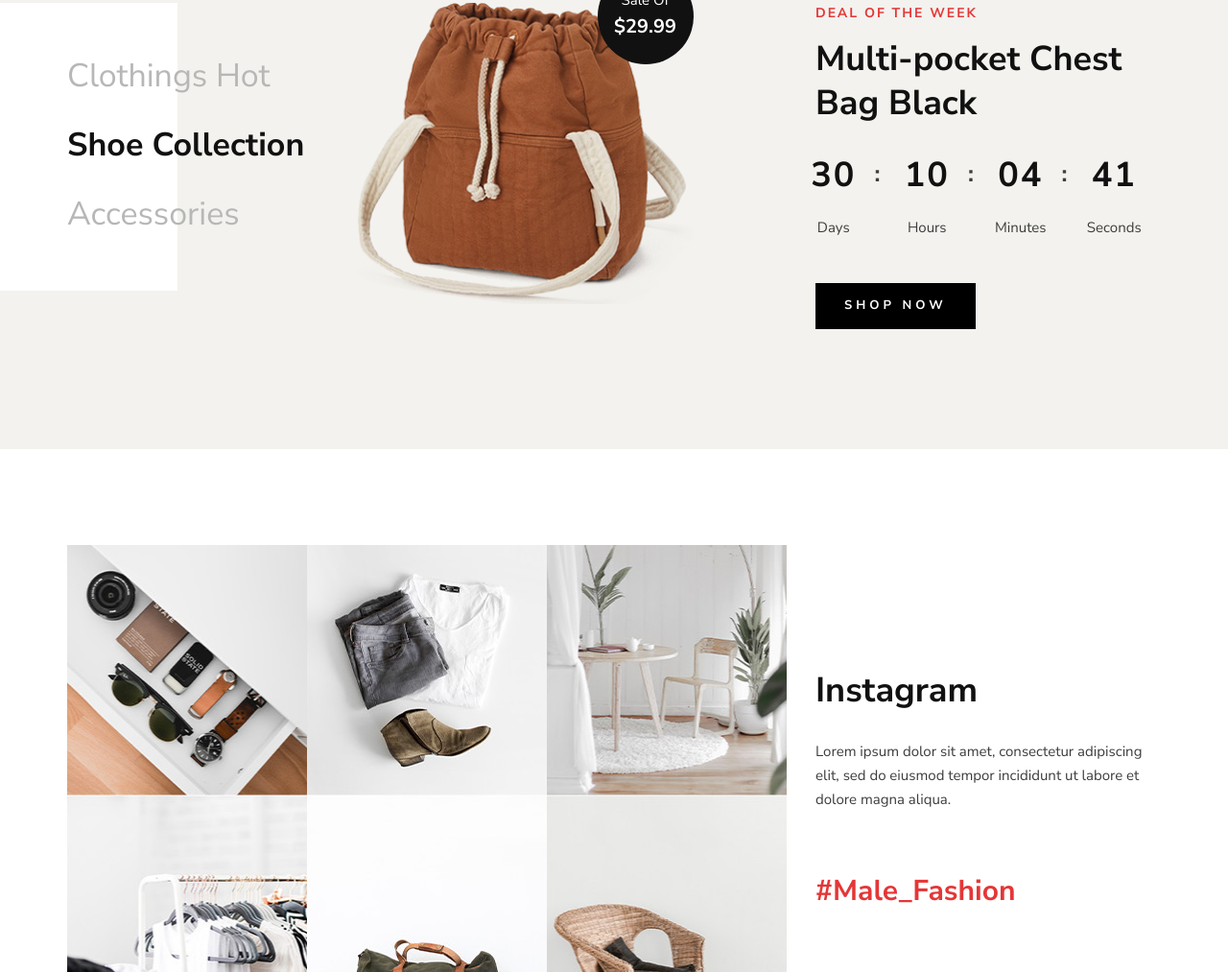
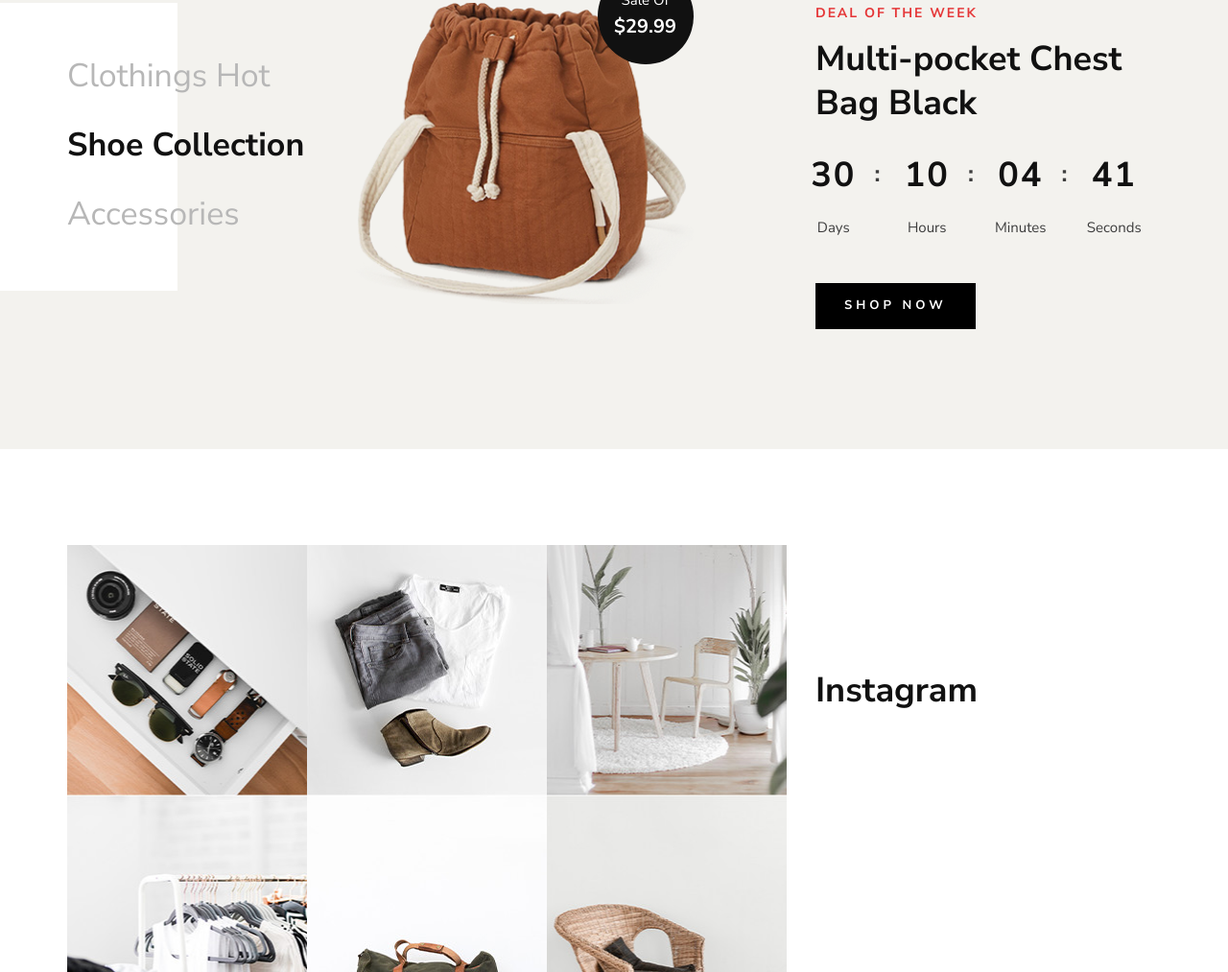
Before and after one commit to Derrick-Mulati/mullah-vogue, a plain HTML site: page index.html in a window 1280 px wide. Shown: the part 3273-4286 px from the top of the page at 96% size. Drawn offline with Linux system fonts and the light colour scheme.

Commit message:
Small Changes

```diff
--- a/index.html
+++ b/index.html
@@ -210,7 +210,7 @@
                             <img src="img/banner/banner-3.jpg" alt="">
                         </div>
                         <div class="banner__item__text">
-                            <h2>Shoes Spring 2030</h2>
+                            <h2>Shoes Spring 2024</h2>
                             <a href="#">Shop now</a>
                         </div>
                     </div>
@@ -578,9 +578,7 @@
                 <div class="col-lg-4">
                     <div class="instagram__text">
                         <h2>Instagram</h2>
-                        <p>Lorem ipsum dolor sit amet, consectetur adipiscing elit, sed do eiusmod tempor incididunt ut
-                        labore et dolore magna aliqua.</p>
-                        <h3>#Male_Fashion</h3>
+
                     </div>
                 </div>
             </div>
```
